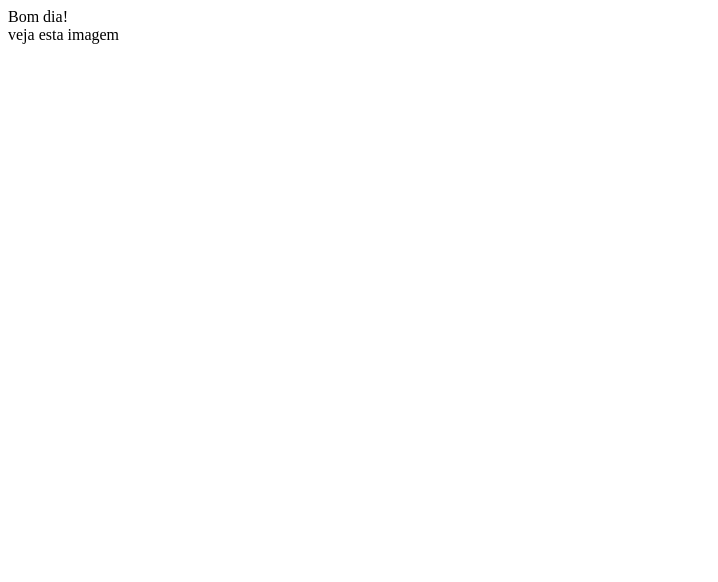
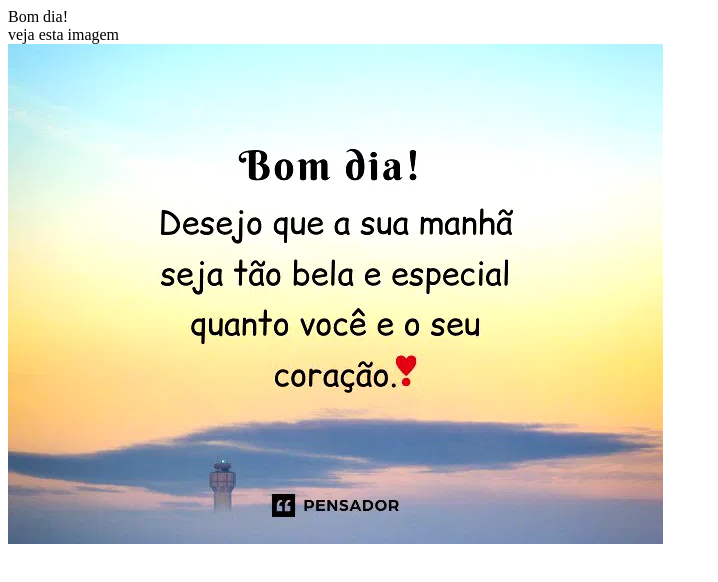
Before and after one commit to XGugaX/bomdia, a plain HTML site: page index.html in a window 1280 px wide. Shown: the whole page, without its empty margins (0-718 px from the left). Drawn offline with Linux system fonts and the light colour scheme.

Commit message:
Update index.html

```diff
--- a/index.html
+++ b/index.html
@@ -1,3 +1,3 @@
 Bom dia!<br>
 veja esta imagem <br>
-<img src="vovo.jpg"
+<img src="vovo.jpg">
```
